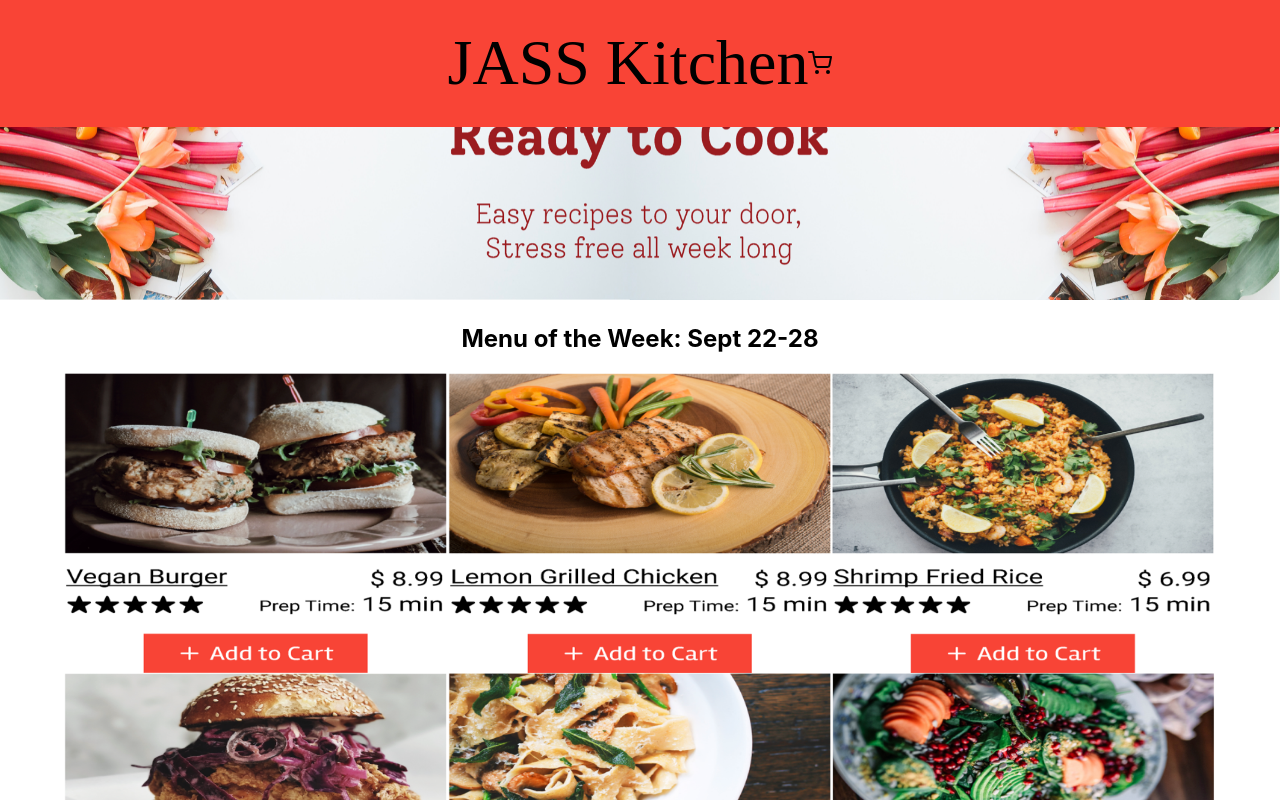
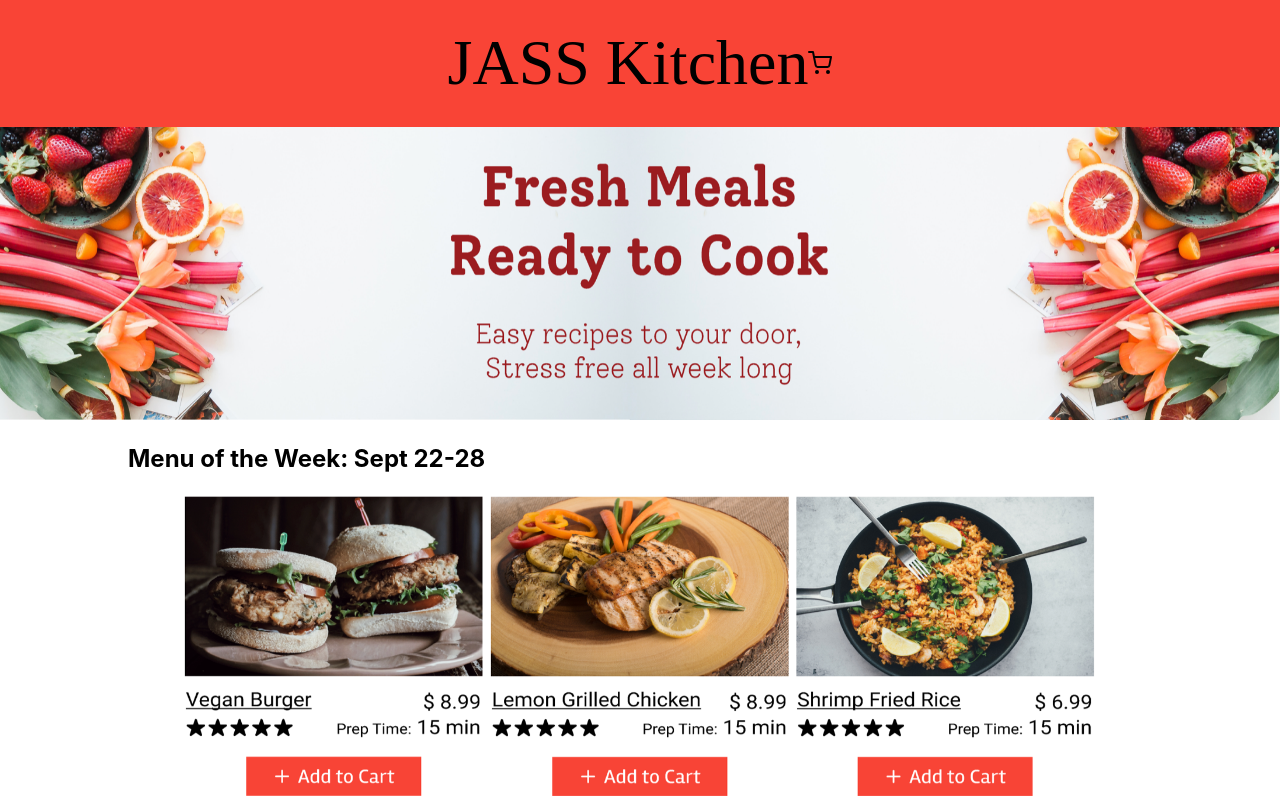
Before and after one commit to jerni81/jass-kitchen, a React (Create React App) app: page / in a window 1280 px wide. Shown: the top 800 px of the page. Built offline with nearby package versions, Linux system fonts and the light colour scheme.

Commit message:
edit main CSS

```diff
--- a/src/main.css
+++ b/src/main.css
@@ -1,13 +1,26 @@
 .banner {
   width: 100%;
+  margin-top: 120px;
+}
+
+.top h2 {
+  text-align: left;
+  margin-left: 10%;
 }
 
 .cards {
   display: flex;
   flex-wrap: wrap;
   justify-content: center;
+  margin: 0 10%;
 }
 
 .card {
-  width: 30%;
+  margin: 3px;
+  width: 300px;
+  height: 300px;
 }
+
+.card1 {
+  background-image: 'images/desktop/food2.png';
+}
```
